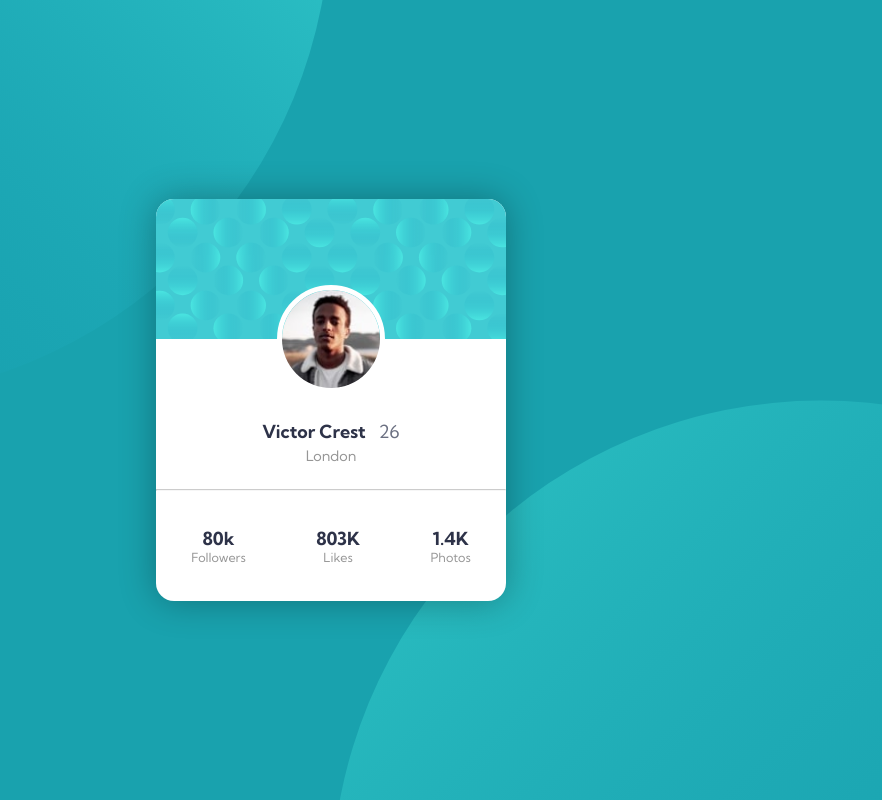
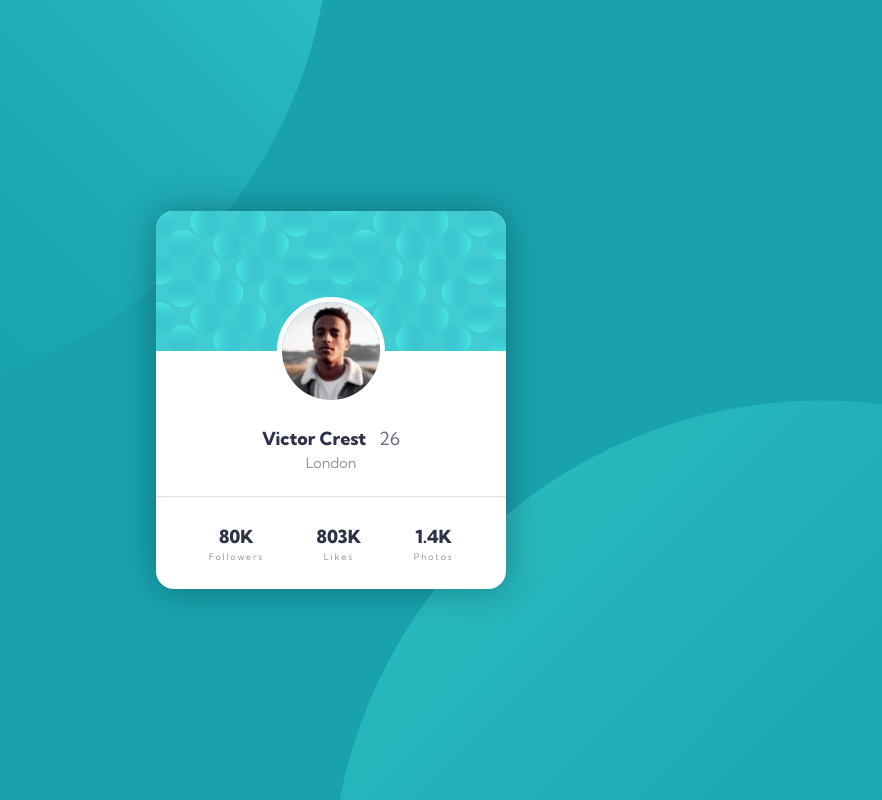
Before and after one commit to madihak0911/profile-card, a plain HTML site: page index.html in a window 1280 px wide. Shown: the whole page, without its empty margins (309-1191 px from the left). Drawn offline with Linux system fonts and the light colour scheme.

Commit message:
changes in stylesheet

```diff
--- a/index.html
+++ b/index.html
@@ -23,7 +23,7 @@
 
         <div class="other-info">
           <div class="column">
-            <p class="number">80k</p>
+            <p class="number">80K</p>
             <p class="type">Followers</p>
           </div>
 
--- a/style.css
+++ b/style.css
@@ -46,7 +46,7 @@ img {
 
 .information {
     width: 100%;
-    margin-top:1.5rem;
+    margin-top:1.2rem;
 }
 
 .information p {
@@ -54,7 +54,7 @@ img {
 }
 
 .name, .number {
-    font-weight: 700;
+    font-weight: 800;
     font-size: 1rem;
     color: hsl(229, 23%, 23%);
 }
@@ -69,24 +69,26 @@ img {
     font-weight: 400;
     color: hsl(0, 0%, 59%);
     text-align: center;
-    padding: 0.5rem 0 1.5rem 0;
+    padding: 0.5rem 0 1rem 0;
 }
 
 .other-info {
     display: flex;
-    justify-content: space-around;}
+    justify-content: space-evenly;}
 
 .type {
-    font-size: 0.7rem;
+    font-size: 0.5rem;
+    letter-spacing: 0.1rem;
     color: hsl(0, 0%, 59%);
+    margin-top: 3px;
 }
 
 .column {
     text-align: center;
-    padding: 2rem 0;
+    padding: 1.5rem 0;
 }
 
 hr {
-    opacity: 0.5;
+    opacity: 0.3;
 
 }
```
